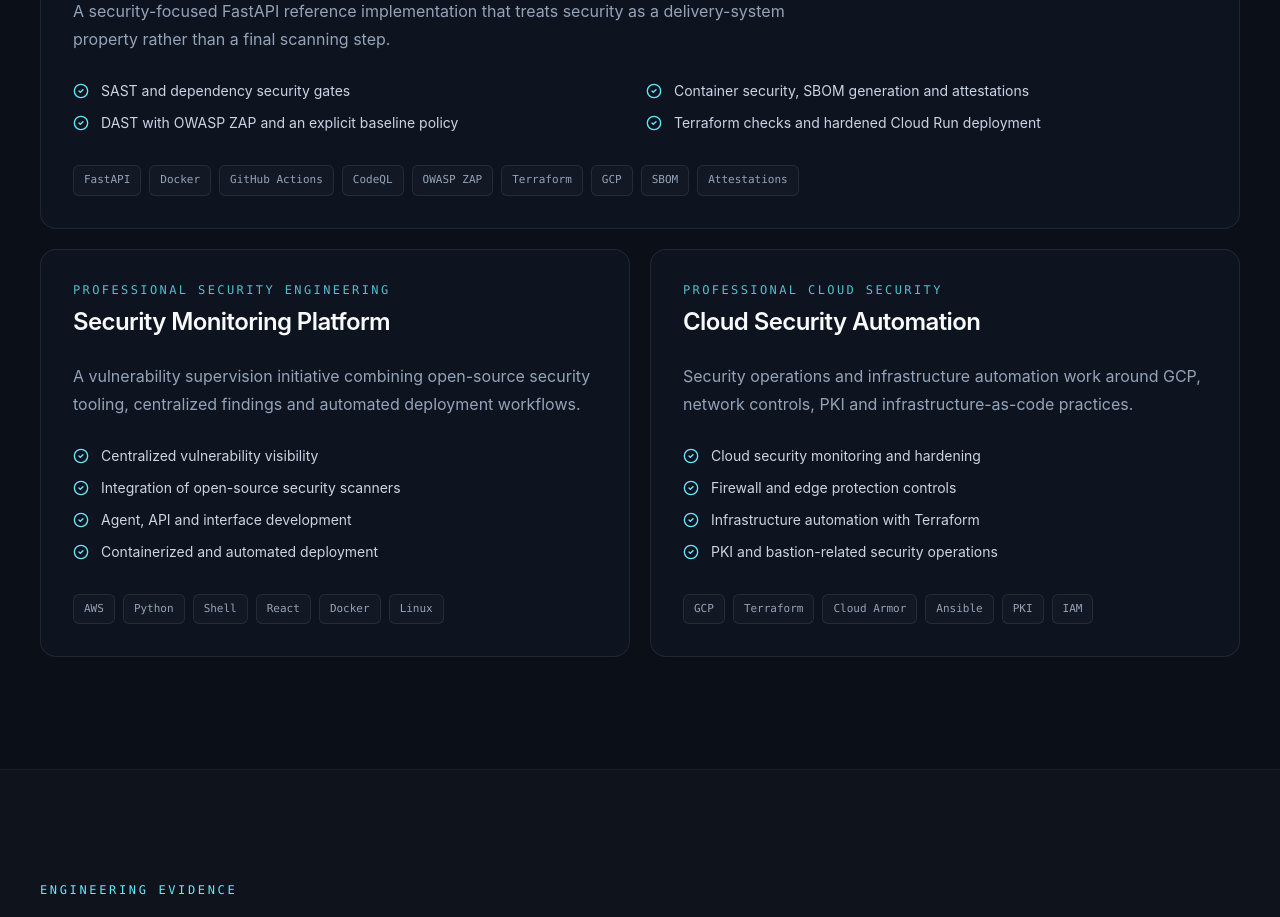
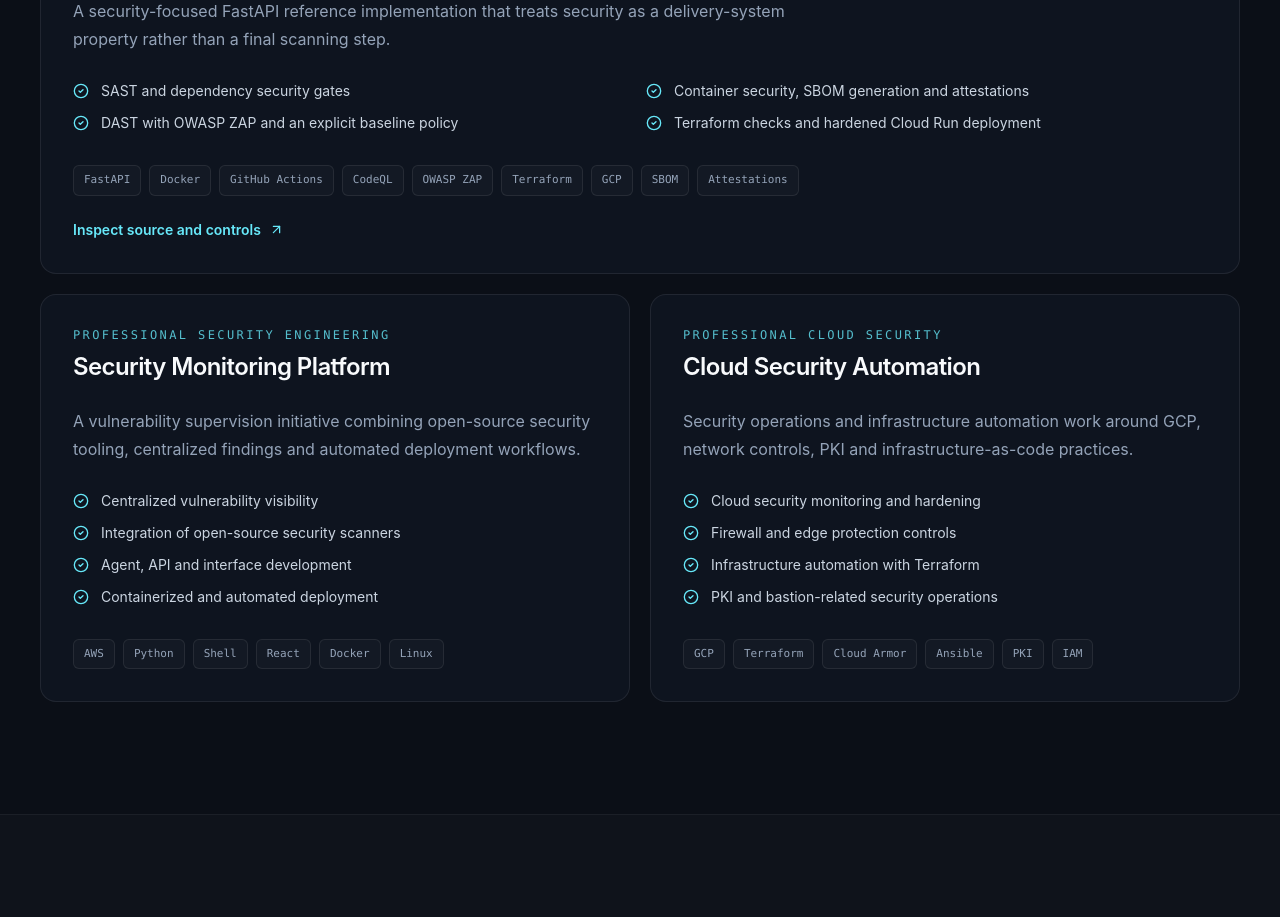
Before and after one commit to bastien-ladra/portfolio-bastien-ladra, a React (Vite) app: page / in a window 1280 px wide. Shown: the part 1360-2277 px from the top of the page. Built offline with nearby package versions, Linux system fonts and the light colour scheme.

Commit message:
ui: make project source evidence explicit

```diff
--- a/src/components/ProjectCard.jsx
+++ b/src/components/ProjectCard.jsx
@@ -17,9 +17,9 @@
               target="_blank"
               rel="noreferrer"
               className="icon-link"
-              aria-label={`Open ${project.title} on GitHub`}
+              aria-label={`Open ${project.title} source repository`}
             >
-              <ArrowUpRight size={20} />
+              <ArrowUpRight size={20} aria-hidden="true" />
             </a>
           ) : null}
         </div>
@@ -29,18 +29,31 @@
         <div className={`mt-7 grid gap-3 ${featured ? "sm:grid-cols-2" : ""}`}>
           {project.highlights.map((item) => (
             <div key={item} className="flex items-start gap-3 text-sm text-slate-300">
-              <CheckCircle2 className="mt-0.5 shrink-0 text-cyan-300" size={16} />
+              <CheckCircle2 className="mt-0.5 shrink-0 text-cyan-300" size={16} aria-hidden="true" />
               <span>{item}</span>
             </div>
           ))}
         </div>
 
-        <div className="mt-auto flex flex-wrap gap-2 pt-8">
-          {project.technologies.map((technology) => (
-            <span key={technology} className="tech-pill">
-              {technology}
-            </span>
-          ))}
+        <div className="mt-auto pt-8">
+          <div className="flex flex-wrap gap-2">
+            {project.technologies.map((technology) => (
+              <span key={technology} className="tech-pill">
+                {technology}
+              </span>
+            ))}
+          </div>
+
+          {project.href ? (
+            <a
+              href={project.href}
+              target="_blank"
+              rel="noreferrer"
+              className="mt-6 inline-flex items-center gap-2 text-sm font-semibold text-cyan-300 transition hover:text-cyan-200"
+            >
+              Inspect source and controls <ArrowUpRight size={15} aria-hidden="true" />
+            </a>
+          ) : null}
         </div>
       </div>
     </article>
```
